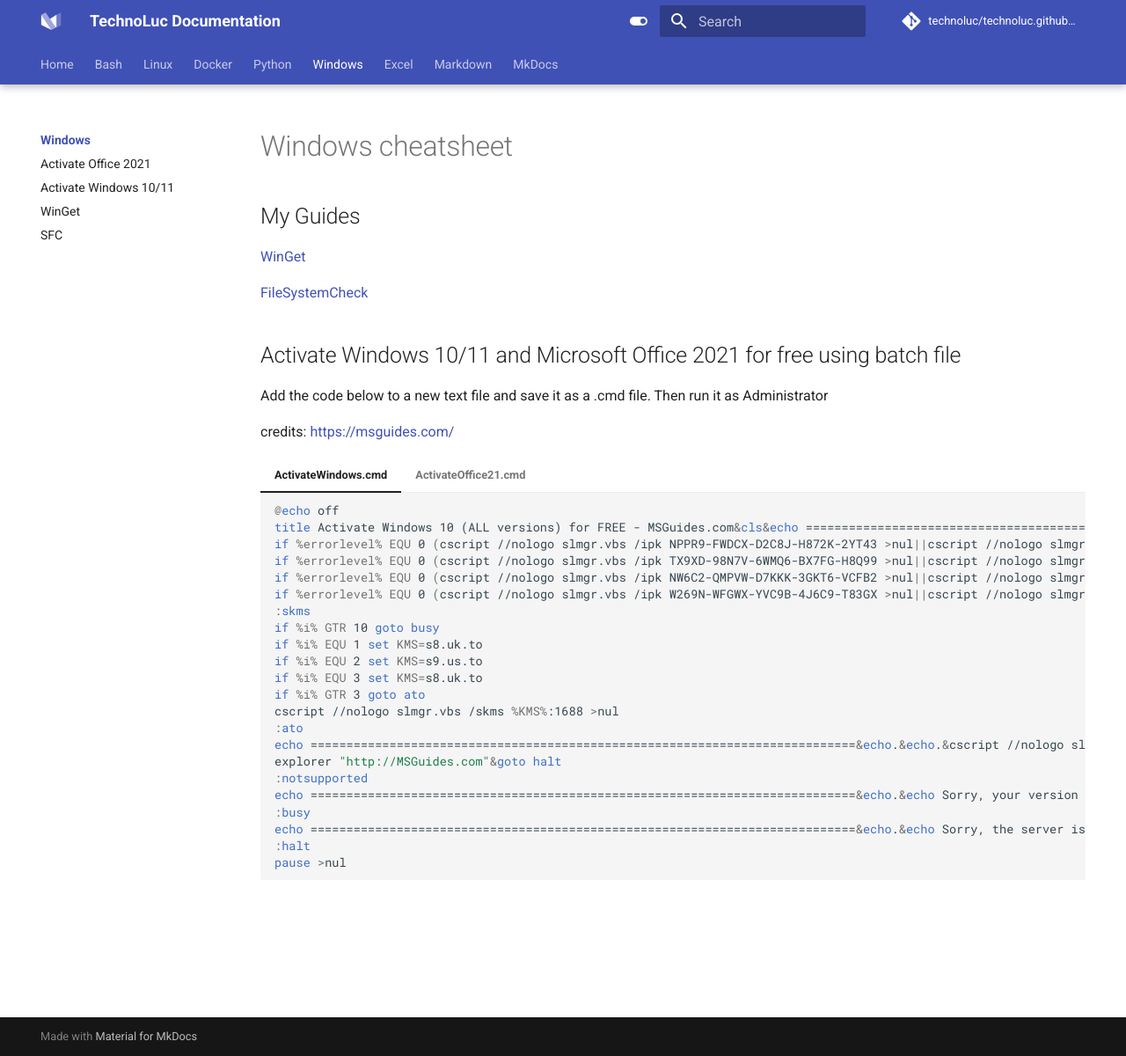
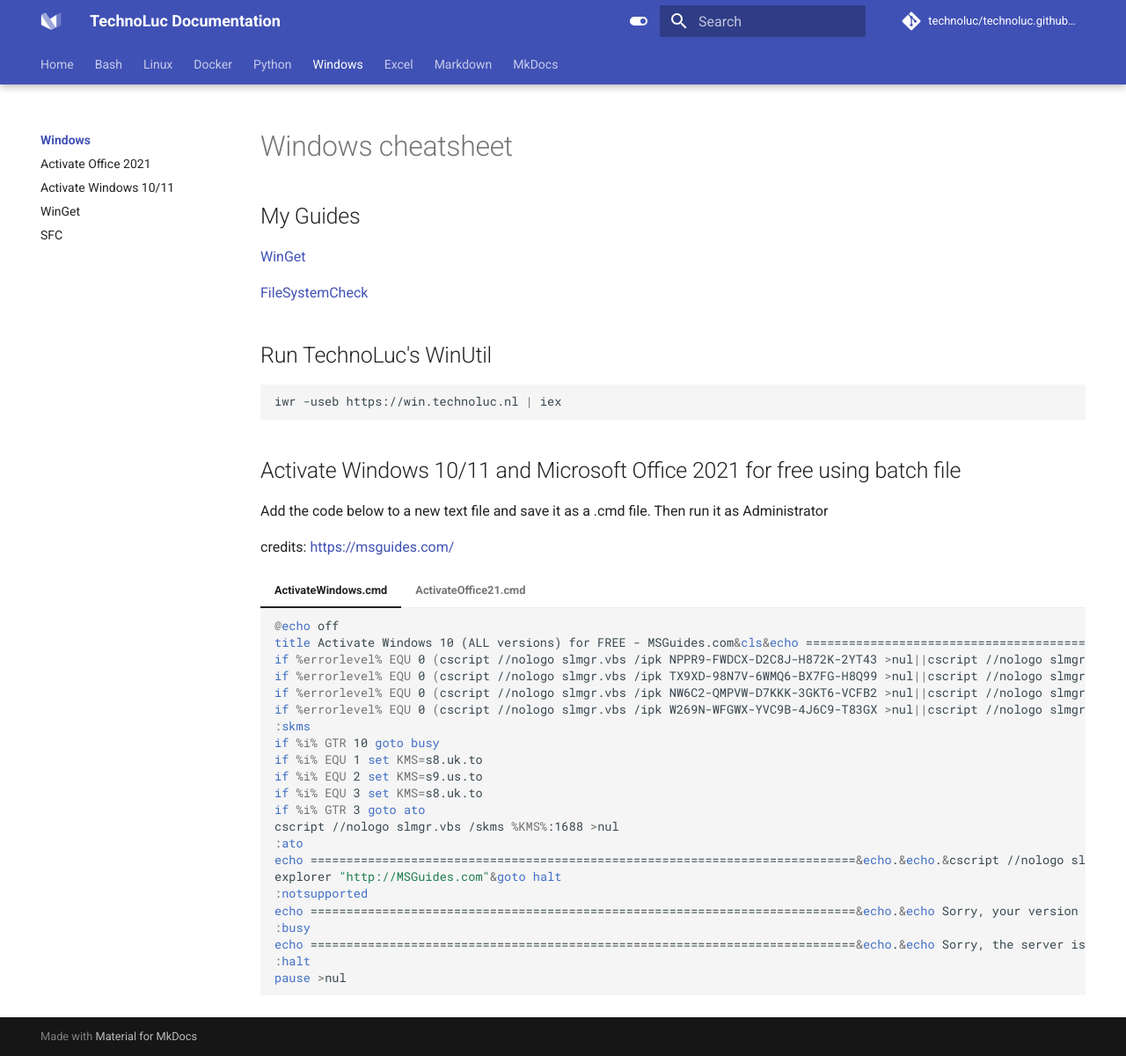
Before and after one commit to technoluc/technoluc.github.io, an MkDocs documentation site: the page built from docs/windows/index.md, in a window 1280 px wide and 1200 px high. Shown: the whole window at 88% size. Built offline with MkDocs 1.6.1 and Material for MkDocs 9.7.7, drawn with Linux system fonts in a browser that asks for light colours; comment, search, counter and statistics services are not loaded.

Commit message:
Update index.md

````diff
--- a/docs/windows/index.md
+++ b/docs/windows/index.md
@@ -5,6 +5,13 @@
 [WinGet](winget.md)
 
 [FileSystemCheck](fsc.md)
+
+
+## Run TechnoLuc's WinUtil
+
+```bat
+iwr -useb https://win.technoluc.nl | iex
+```
 
 
 ## Activate Windows 10/11 and Microsoft Office 2021 for free using batch file
````
